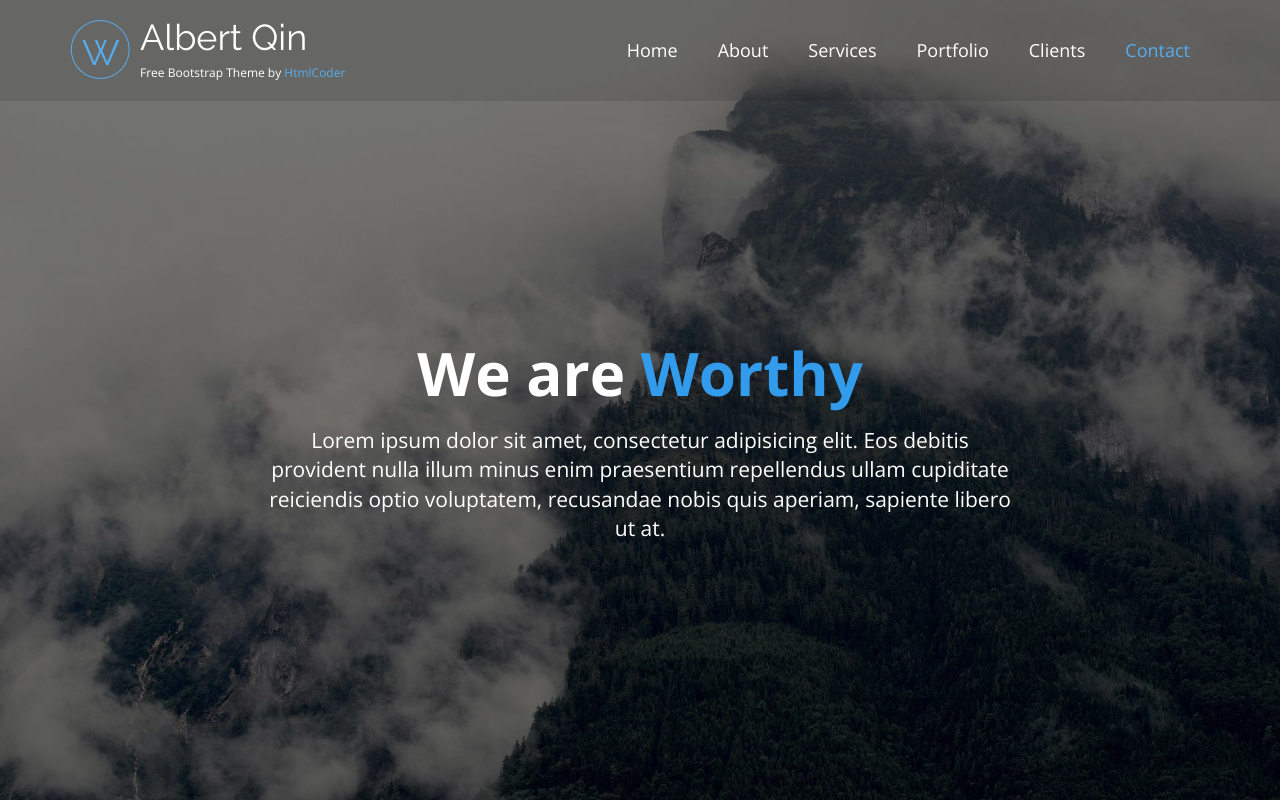
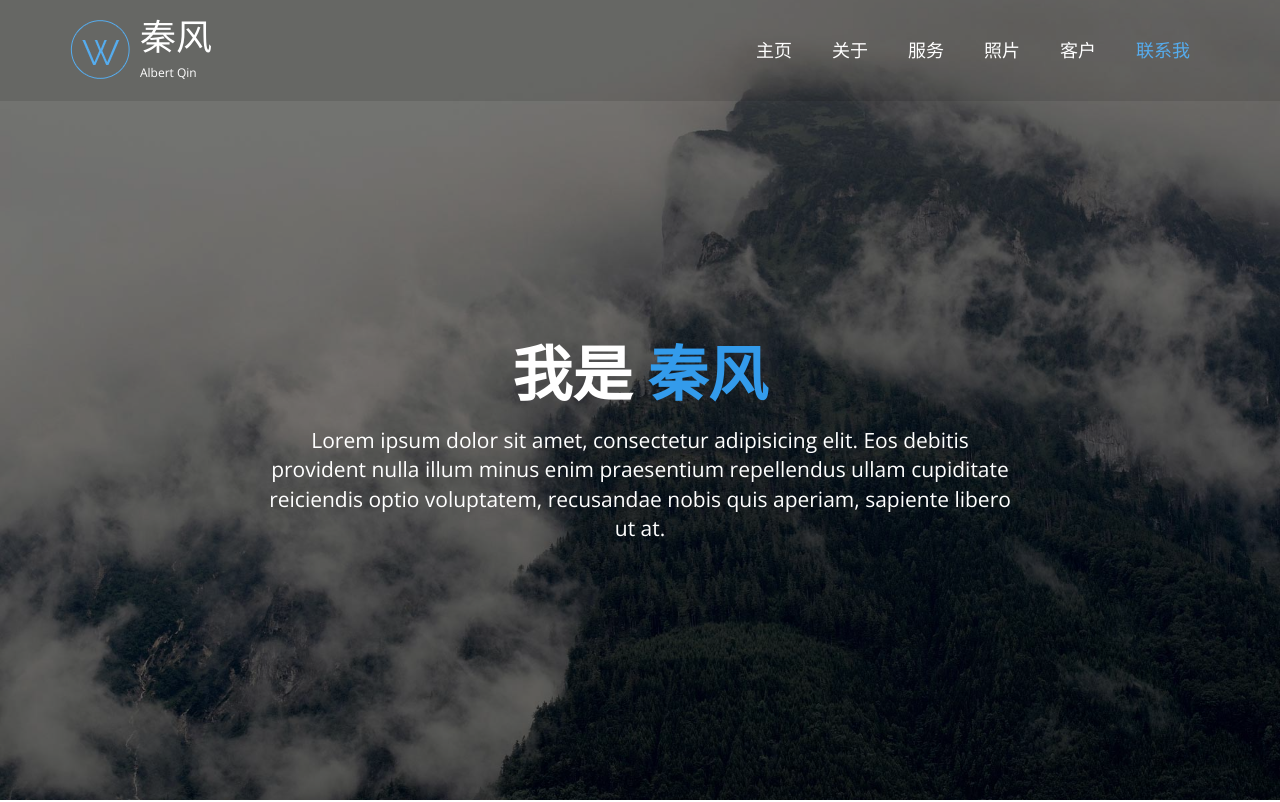
Before and after one commit to qinchanglin/qinchanglin.github.io, a plain HTML site: page index.html in a window 1280 px wide. Shown: the top 802 px of the page. Drawn offline with nearby package versions, Linux system fonts and the light colour scheme.

Commit message:
up index

```diff
--- a/index.html
+++ b/index.html
@@ -5,7 +5,7 @@
 <!--<![endif]-->
 	<head>
 		<meta charset="utf-8">
-		<title>Albert Qin Home Pages.</title>
+		<title>秦风的个人网站</title>
 		<meta name="description" content="Worthy a Bootstrap-based, Responsive HTML5 Template">
 		<meta name="author" content="htmlcoder.me">
 
@@ -58,8 +58,8 @@
 
 							<!-- name-and-slogan -->
 							<div class="site-name-and-slogan smooth-scroll">
-								<div class="site-name"><a href="#banner">Albert Qin</a></div>
-								<div class="site-slogan">Free Bootstrap Theme by <a target="_blank" href="http://htmlcoder.me">HtmlCoder</a></div>
+								<div class="site-name"><a href="#banner">秦风</a></div>
+								<div class="site-slogan">Albert Qin</div>
 							</div>
 
 						</div>
@@ -94,12 +94,12 @@
 										<!-- Collect the nav links, forms, and other content for toggling -->
 										<div class="collapse navbar-collapse scrollspy smooth-scroll" id="navbar-collapse-1">
 											<ul class="nav navbar-nav navbar-right">
-												<li class="active"><a href="#banner">Home</a></li>
-												<li><a href="#about">About</a></li>
-												<li><a href="#services">Services</a></li>
-												<li><a href="#portfolio">Portfolio</a></li>
-												<li><a href="#clients">Clients</a></li>
-												<li><a href="#contact">Contact</a></li>
+												<li class="active"><a href="#banner">主页</a></li>
+												<li><a href="#about">关于</a></li>
+												<li><a href="#services">服务</a></li>
+												<li><a href="#portfolio">照片</a></li>
+												<li><a href="#clients">客户</a></li>
+												<li><a href="#contact">联系我</a></li>
 											</ul>
 										</div>
 
@@ -127,7 +127,7 @@
 				<div class="container">
 					<div class="row">
 						<div class="col-md-8 col-md-offset-2 object-non-visible" data-animation-effect="fadeIn">
-							<h1 class="text-center">We are <span>Worthy</span></h1>
+							<h1 class="text-center">我是 <span>秦风</span></h1>
 							<p class="lead text-center">Lorem ipsum dolor sit amet, consectetur adipisicing elit. Eos debitis provident nulla illum minus enim praesentium repellendus ullam cupiditate reiciendis optio voluptatem, recusandae nobis quis aperiam, sapiente libero ut at.</p>
 						</div>
 					</div>
```
